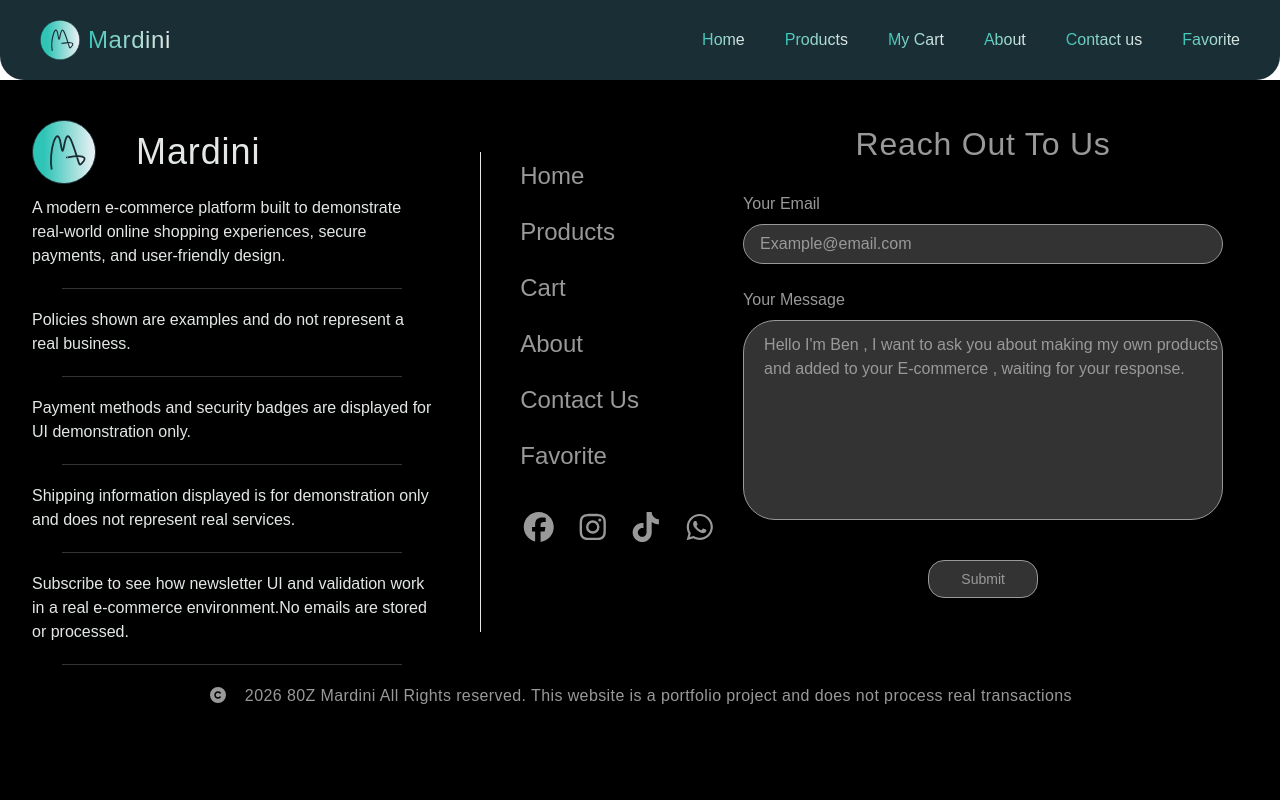
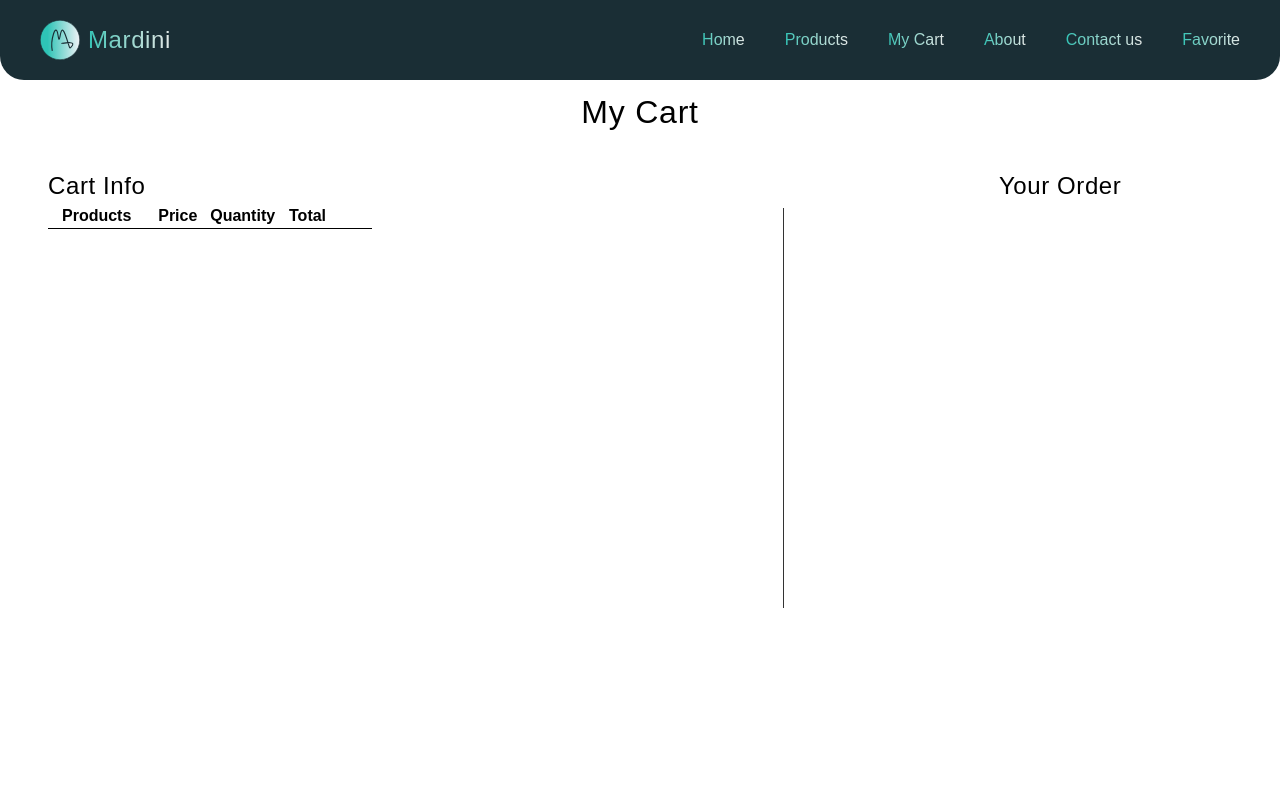
Before and after one commit to muhmardini/mardini-ecommerce, a React (Vite) app: page /Cart in a window 1280 px wide. Shown: the top 800 px of the page. Built offline with nearby package versions, Linux system fonts and the light colour scheme; a web font is replaced by a local one.

Commit message:
building cart v1

```diff
--- a/src/components/Cart/CartElement.tsx
+++ b/src/components/Cart/CartElement.tsx
@@ -1,26 +1,13 @@
 import { FontAwesomeIcon } from "@fortawesome/react-fontawesome";
-import { faTrash } from "@fortawesome/free-solid-svg-icons";
-import type { product } from "../../Sections/Home/FeatureProducts";
+import { faMinus, faPlus, faTrash } from "@fortawesome/free-solid-svg-icons";
 import { sizes } from "../../constant/colors-sizes";
+import { useCart, type CartItem } from "../../stores/store";
 
-import { useCartStore, type CartItem } from "../../stores/store";
-type props = {
-  prop: CartItem & { product: product };
-};
-const CartElement = ({ prop }: props) => {
-  const { product, quantity } = prop;
-  const cartMethods = useCartStore();
-  const exist = quantity > 0;
-  const handleQuantityChange = (e: number) => {
-    cartMethods.setQuantity(product.id, e);
-  };
-  console.log(product);
-  const total = Math.round(
-    product?.price * quantity - product?.price * quantity * 0.1,
-  );
+const CartElement = ({product, quantity}: CartItem) => {
+  const increaseQty = useCart((state) => state.inc)
+  const decreaseQty = useCart((state) => state.dec)
   return (
     <>
-      {exist && (
       <tr className="border-b">
         <td className="py-6">
           <div className="flex justify-center">
@@ -46,34 +33,28 @@ const CartElement = ({ prop }: props) => {
         </td>
         <td className="">
           <div className="flex justify-center items-center gap-6">
-              {/* <p>{cartitem?.quantity}</p> */}
-              <label>
-                <input
-                  type="number"
-                  className="w-14 pl-4"
-                  onChange={(e) => handleQuantityChange(+e.target.value)}
-                  value={quantity}
-                  name="cart-quantity"
-                  id="cart-item-quantity"
-                />{" "}
-                Qty
-              </label>
+            <button className="cursor-pointer" onClick={() => increaseQty(product?.id)} type="button" title="increase quantity">
+              <FontAwesomeIcon icon={faPlus}/>
+            </button>
+            <p className="text-lg">{quantity}</p>
+            <button className="cursor-pointer" onClick={() => decreaseQty(product?.id)} type="button" title="decrease quantity">
+              <FontAwesomeIcon icon={faMinus}/>
+            </button>
           </div>
         </td>
         <td>
-            <div className="flex justify-center items-center">${total}</div>
+          <div className="flex justify-center items-center"></div>
         </td>
         <td>
           <button
             type="button"
             className="cursor-pointer"
-              onClick={() => cartMethods.removeItem(product.id)}
+            title="deleteItem"
           >
             <FontAwesomeIcon className="text-red-500" icon={faTrash} />
           </button>
         </td>
       </tr>
-      )}
     </>
   );
 };
--- a/src/components/Global/ProductCard.tsx
+++ b/src/components/Global/ProductCard.tsx
@@ -2,6 +2,7 @@ import { faCartShopping, faStar } from "@fortawesome/free-solid-svg-icons";
 import { FontAwesomeIcon } from "@fortawesome/react-fontawesome";
 import type { Product } from "../../Sections/Home/FeatureProducts";
 import {motion} from 'motion/react'
+import { useCart } from "../../stores/store";
 type productsData = {
   data: Product;
   location: string;
@@ -23,6 +24,7 @@ const item2 = {
   visible: {opacity: 1},
 }
 export const ProductCard = ({ data, location }: productsData) => {
+  const addItem = useCart((state) => state.addItem)
   console.log("data from prod card", data, "--------------");
   if (!data) return null;
   else {
@@ -132,6 +134,7 @@ export const ProductCard = ({ data, location }: productsData) => {
                   <FontAwesomeIcon
                     className="hover:text-primary transition-colors"
                     icon={faCartShopping}
+                    onClick={() => addItem(data)}
                   />
                 </button>
               </div>
--- /dev/null
+++ b/src/constant/calcCart.ts
@@ -0,0 +1,9 @@
+import type { Product } from "../Sections/Home/FeatureProducts";
+
+export const calcCartTotal = async (product: Product) => ({
+    tax: product.price * 0.1,
+    vat: product.price * 0.2,
+    serviceFee: product.price * 0.01,
+    delivery: product.price * 0.05,
+
+})
--- a/src/pages/Cart.tsx
+++ b/src/pages/Cart.tsx
@@ -1,7 +1,49 @@
+import CartElement from "../components/Cart/CartElement"
+import { useCart } from "../stores/store"
 
 
 export const Cart = () => {
+  const items = useCart((state) => state.items)
   return (
-    <div>Cart</div>
+    <main className="pt-22 h-screen px-12">
+      <h1 className="text-center">My Cart</h1>
+      <div className="flex justify-around mt-8">
+        <div className="flex-2 overflow-y-scroll h-[80vh]">
+          <h2>Cart Info</h2>
+          <table>
+            <thead className="border-b">
+              <tr>
+                <th className="w-[30%]">
+                  Products
+                </th>
+                <th className="w-[20%]">
+                  Price
+                </th>
+                <th className="w-[20%]">
+                  Quantity
+                </th>
+                <th className="w-[20%]">
+                  Total
+                </th>
+                <th className="w-[10%]">
+
+                </th>
+              </tr>
+            </thead>
+            <tbody>
+                {items.map(item => (
+                <CartElement {...item} key={item.product.id}/>
+                ))}
+            </tbody>
+          </table>
+        </div>
+        <div className="w-px h-[50vh] bg-basic mt-10 mx-12"></div>
+        <div className="flex-1 pl-14">
+          <h2 className="text-center">Your Order</h2>
+        </div>
+      </div>
+    </main>
   )
 }
+// why the headings of the table scroll with content
+// why when no items in cart, the heading collapse
--- a/src/stores/store.ts
+++ b/src/stores/store.ts
@@ -2,13 +2,16 @@ import { create } from "zustand";
 import { immer } from "zustand/middleware/immer";
 import type { Product } from "../Sections/Home/FeatureProducts";
 
-type cartItem = {
+export type CartItem = {
   product: Product;
   quantity: number;
 };
 export const useCart = create<{
-  items: cartItem[];
-  totalPrice: number;
+  items: CartItem[];
+  delivery: boolean;
+  tip: number;
+  setTip: (value: number) => void
+  setDelivery: () => void;
   addItem: (product: Product) => void;
   removeItem: (productId: number) => void;
   inc: (productId: number) => void;
@@ -17,7 +20,14 @@ export const useCart = create<{
 }>()(
   immer((set) => ({
     items: [],
-    totalPrice: 0,
+    delivery: true,
+    tip: 0,
+    setTip: (value) => set((state) => {
+      state.tip = value;
+    }),
+    setDelivery: () => set((state) => {
+      state.delivery = !state.delivery
+    }),
     addItem: (product) =>
       set((state) => {
         const item = state.items.find((i) => i.product.id === product.id);
```
Also changed, not shown: public/images/pngwing.com.png (added), public/images/product-background.png (added). Lines whose indentation alone changed are shown as unchanged.
